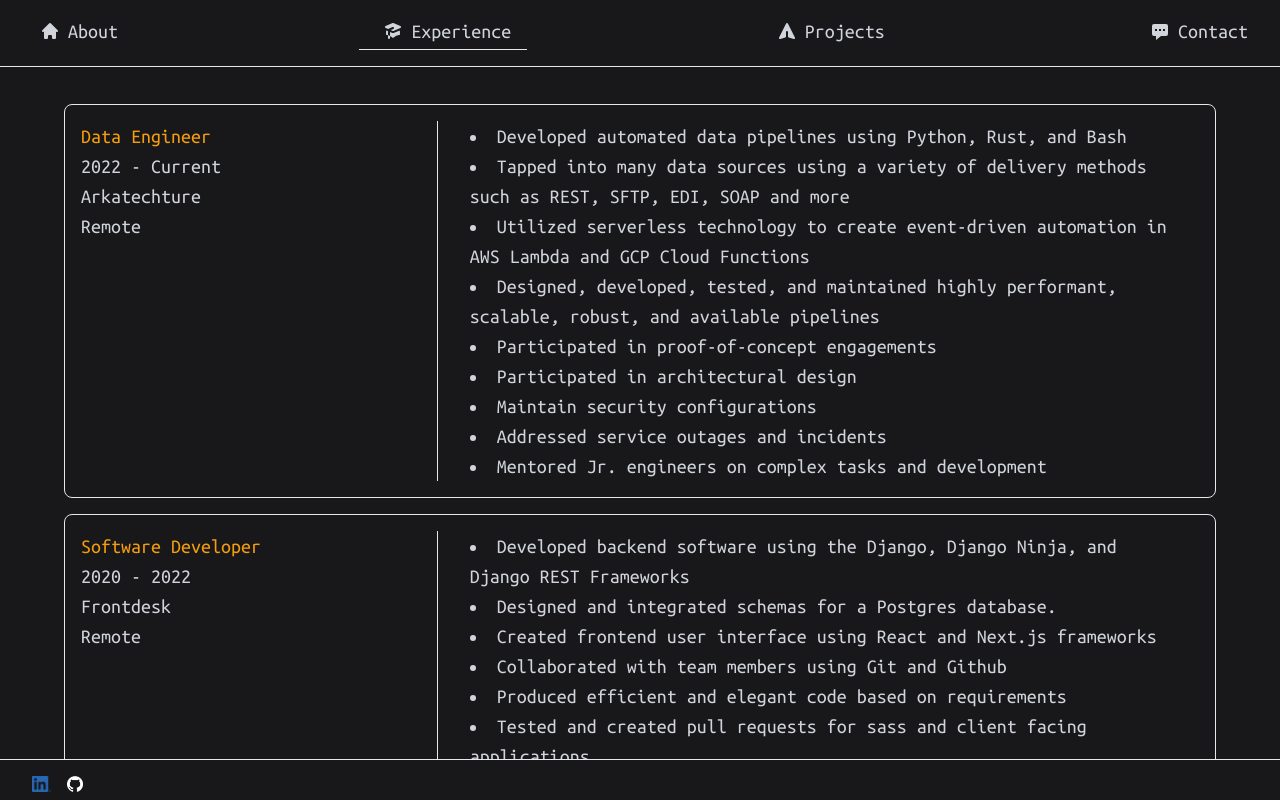
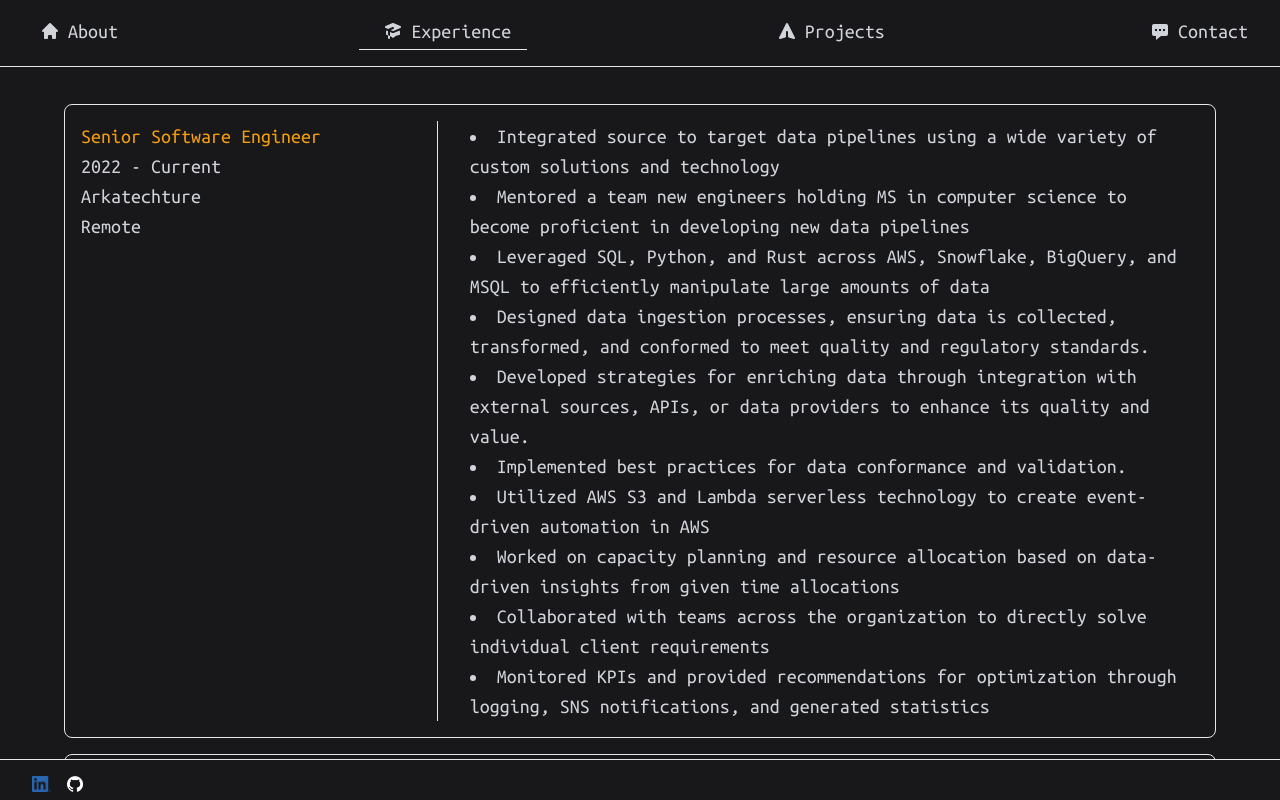
Before and after one commit to kalenwillits/portfolio, a Next.js app: page /experience in a window 1280 px wide. Built offline with nearby package versions, Linux system fonts and the light colour scheme.

Commit message:
Updating experience

```diff
--- a/data/experience.js
+++ b/data/experience.js
@@ -1,20 +1,21 @@
 export const experience = [
 
   {
-    title: "Data Engineer",
+    title: "Senior Software Engineer",
     company: "Arkatechture",
     location: "Remote",
     timestamp: "2022 - Current",
     bullets: [
-		"Developed automated data pipelines using Python, Rust, and Bash",
-		"Tapped into many data sources using a variety of delivery methods such as REST, SFTP, EDI, SOAP and more",
-		"Utilized serverless technology to create event-driven automation in AWS Lambda and GCP Cloud Functions",
-		"Designed, developed, tested, and maintained highly performant, scalable, robust, and available pipelines",
-		"Participated in proof-of-concept engagements",
-		"Participated in architectural design",
-		"Maintain security configurations",
-		"Addressed service outages and incidents",
-		"Mentored Jr. engineers on complex tasks and development"
+		      " Integrated source to target data pipelines using a wide variety of custom solutions and technology",
+      "Mentored a team new engineers holding MS in computer science to become proficient in developing new data pipelines",
+      "Leveraged SQL, Python, and Rust across AWS, Snowflake, BigQuery, and MSQL to efficiently manipulate large amounts of data",
+      "Designed data ingestion processes, ensuring data is collected, transformed, and conformed to meet quality and regulatory standards.",
+      "Developed strategies for enriching data through integration with external sources, APIs, or data providers to enhance its quality and value.",
+      "Implemented best practices for data conformance and validation.",
+      "Utilized AWS S3 and Lambda serverless technology to create event-driven automation in AWS",
+	"Worked on capacity planning and resource allocation based on data-driven insights from given time allocations",
+ "Collaborated with teams across the organization to directly solve individual client requirements",
+	" Monitored KPIs and provided recommendations for optimization through logging, SNS notifications, and generated statistics"
 	],
   },
 
@@ -24,14 +25,13 @@
     location: "Remote",
     timestamp: "2020 - 2022",
     bullets: [
-  "Developed backend software using the Django, Django Ninja, and Django REST Frameworks",
-  "Designed and integrated schemas for a Postgres database.",
-  "Created frontend user interface using React and Next.js frameworks",
-  "Collaborated with team members using Git and Github",
-  "Produced efficient and elegant code based on requirements",
-  "Tested and created pull requests for sass and client facing applications",
-  "Troubleshot, debugged, maintained and improved existing software",
-  "Developed technical documentation and materials to guide future software development projects",
+"Developed REST API software using the Django, Django Ninja, and Django REST Python Frameworks",
+"Built data models using the Django ORM for a PostgreSQL database",
+"Created frontend data reports for web applications using JavaScript’s React and Next.js frameworks",
+"Collaborated with team members using Git and GitHub version control software using Agile methodologies",
+"Tested and created pull requests for SASS and client facing applications",
+"Wrote automated unit tests for new features in Python Django’s unit test framework",
+"Developed technical documentation and materials to guide future software development projects"
     ]
   },
   {
@@ -40,16 +40,14 @@
     location: "Remote",
     timestamp: "2019 - 2020",
     bullets: [
-    "Developed tools to increase workflow efficiency for support agents using the Python programming language",
-    "Mined internal data to feature-engineer metrics which helped develop content and training across the floor ",
-    "Assisted the reporting and analytics team using SQL and Tableau to drive business decisions",
-    "Gathered and analyzed software log data to develop hypotheses to correct technical problems in business production environments ",
-    "Designed NLP machine learning models to classify clusters of confusion regarding internal processes",
-    "Wrote and edited internal technical articles for procedural troubleshooting using the scientific method",
-    "Remotely supported Carbonite data protection software on PCs, servers, and a wide variety of infrastructure",
-    "Utilized excellent communication skills, both written and verbal, with the ability to communicate to a range of technical and non-technical customers as well as stakeholders",
-      "Guided Junior agents with technical issues and internal processes.",
-  ],
+"Remotely supported the Carbonite Business Professional platform to ensure proper backups for SQL databases",
+"Mined internal data to feature-engineer metrics",
+"Identified areas of inefficiency within company processes and authored new procedures",
+"Generated static visualizations for reporting using Matplotlib",
+"Designed NLP machine learning models to classify clusters of confusion regarding internal processes",
+"Authored internal technical articles on data-driven decision-making processes",
+"Communicated findings and insights effectively to upper management and team members"
+   ],
   },
   {
     title: "Data Science Fellow",
```
Also changed, not shown: data/about.js (+7 -9 lines).
